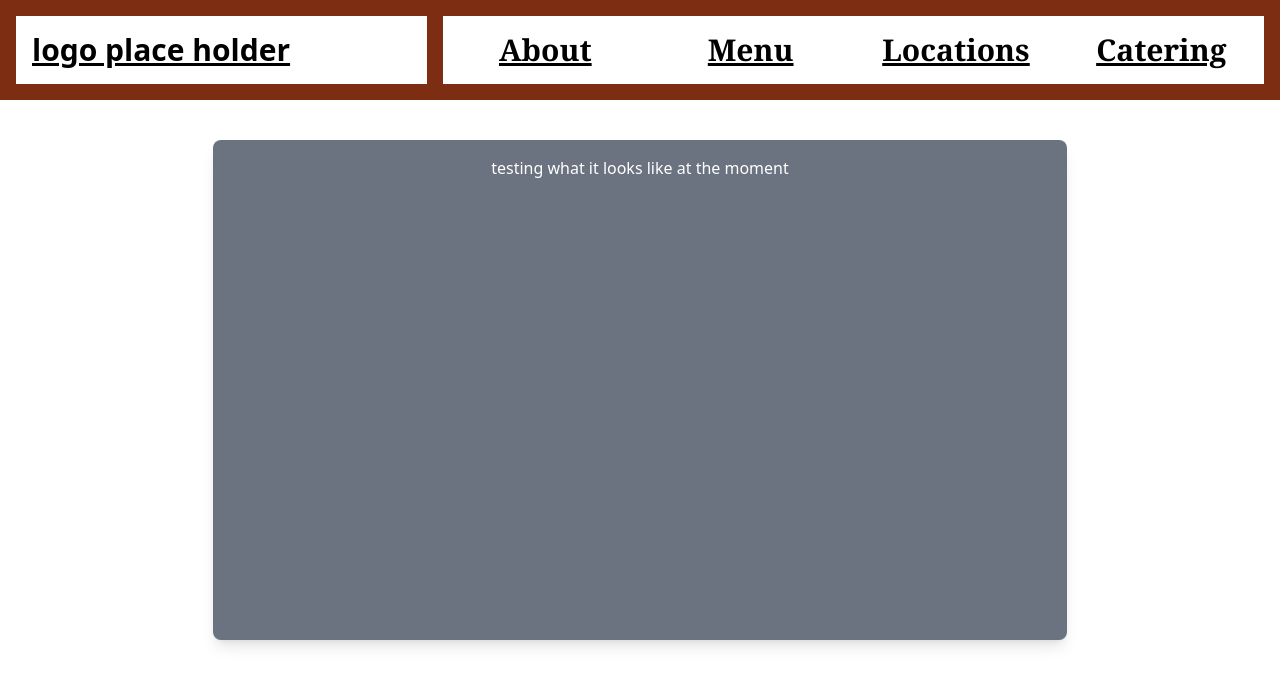
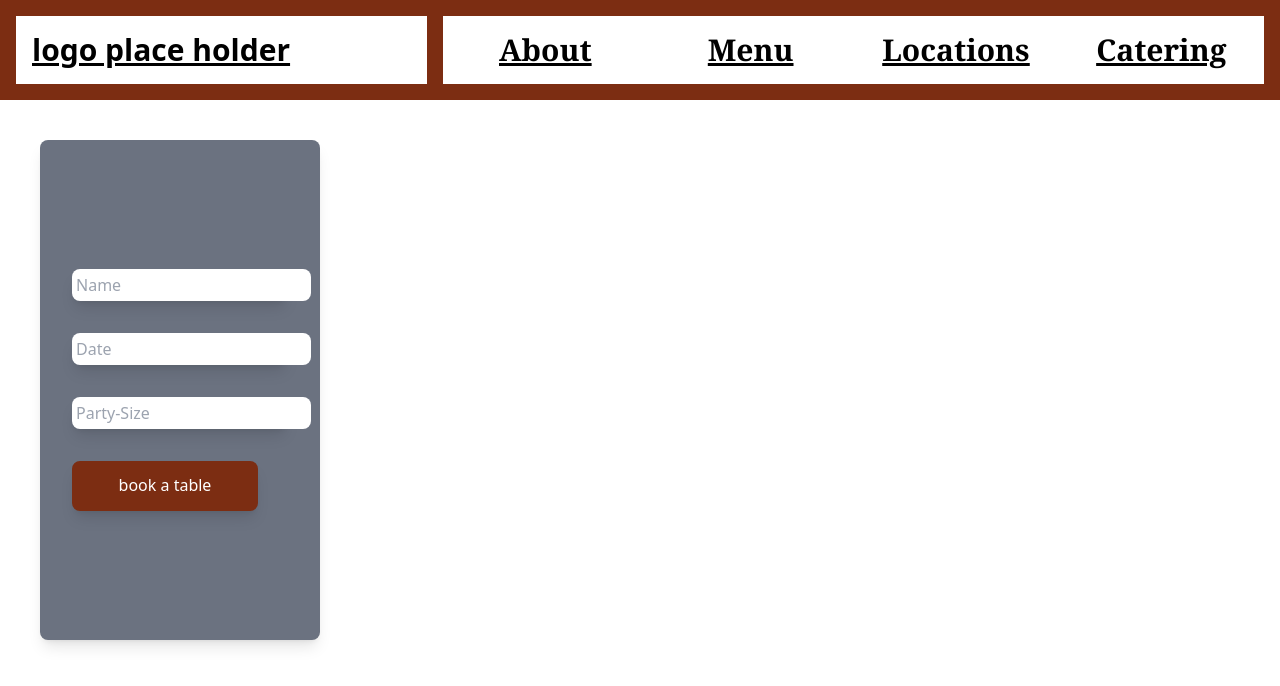
Before and after one commit to NickHemerycke/RestaurantShowModel, a Django app: page / in a window 1280 px wide. Shown: the top 686 px of the page. Run offline with Django 5.2, Linux system fonts and the light colour scheme; some libraries are stand-ins or nearby versions.

Commit message:
adding basiscs

```diff
--- a/myproject/WorldCuisine/templates/WorldCuisine/home.html
+++ b/myproject/WorldCuisine/templates/WorldCuisine/home.html
@@ -31,9 +31,20 @@
         </div>
     </div>
 
-    <div class="flex justify-center">
-        <div class="flex w-2/3 h-[500px] justify-center bg-gray-500 rounded-lg shadow-lg m-10 p-4 text-white">
-            testing what it looks like at the moment
+    <div class="flex">
+        <div class="flex-col flex w-[280px] h-[500px] justify-center bg-gray-500 rounded-lg shadow-lg m-10 p-4 text-white">
+            <div class="m-4 text-black rounded-lg shadow-lg">
+                <input class="rounded-lg p-1" type="integer" placeholder="Name">
+            </div>
+            <div class="m-4 text-black rounded-lg shadow-lg">
+                <input class="rounded-lg p-1" type="integer" placeholder="Date">
+            </div>
+            <div class="m-4 text-black rounded-lg shadow-lg">
+                <input class="rounded-lg p-1" type="integer" placeholder="Party-Size">
+            </div>
+            <div class="m-4 w-3/4 h-[50px] bg-orange-900 rounded-lg shadow-lg text-center p-3 transform hover:bg-orange-700 duration-800">
+                book a table
+            </div>
         </div>
     </div>
 
```
